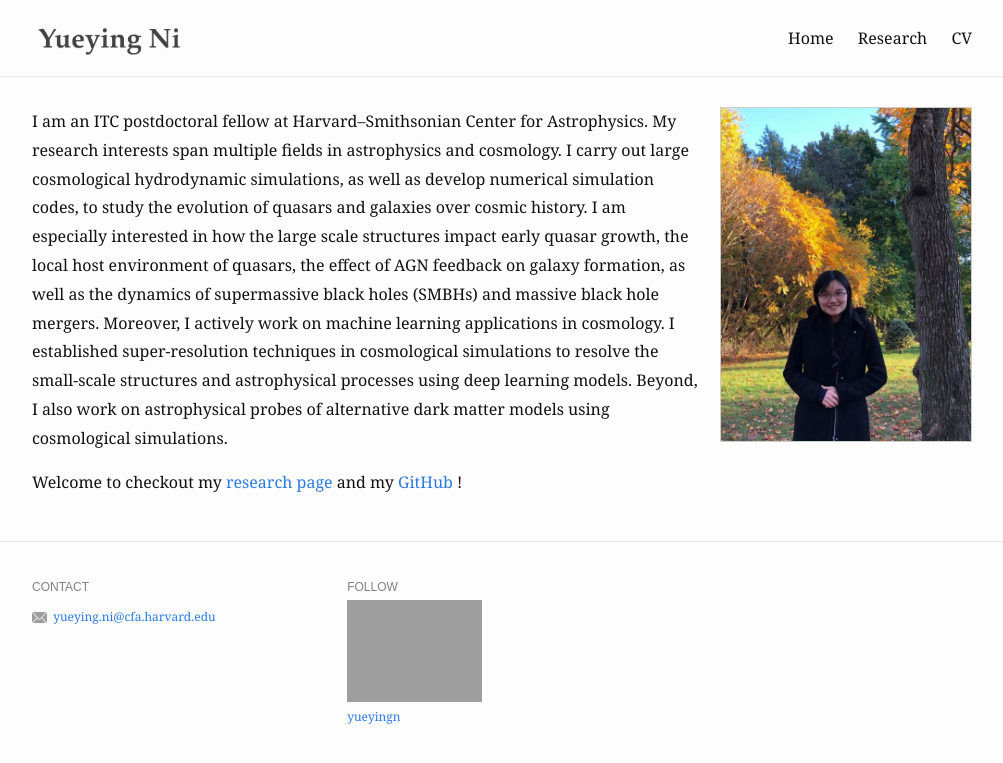
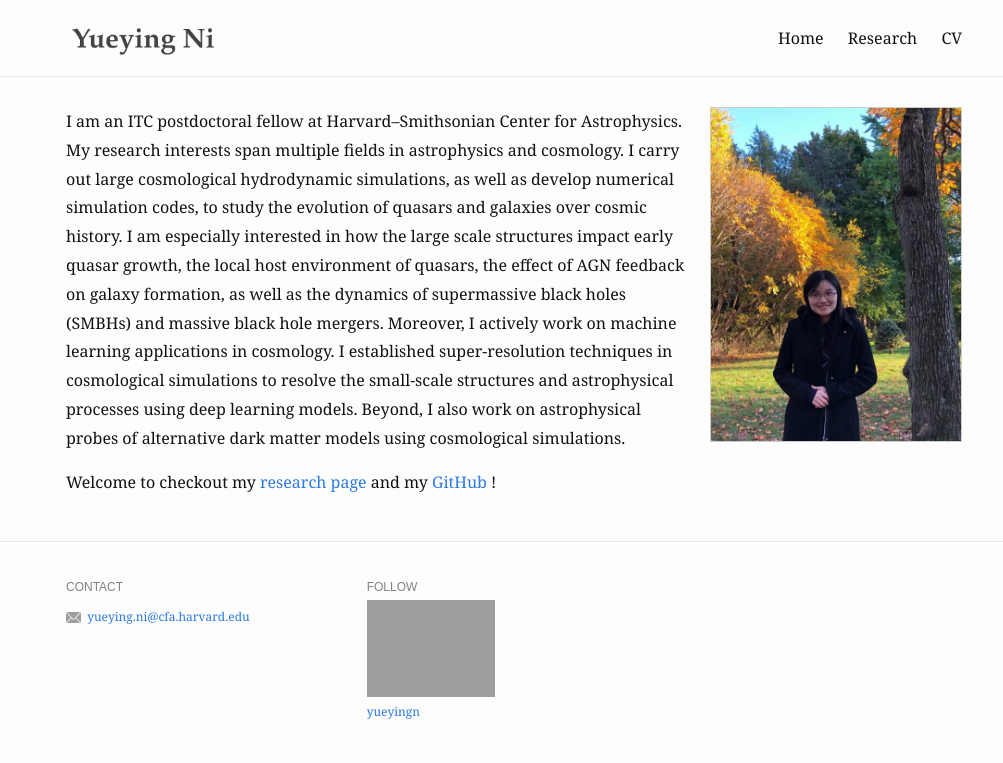
Before and after one commit to ZhanweiGao/aqqqzhanweigao.github.io, a Jekyll site: the page built from index.md, in a window 1280 px wide. Shown: the top 763 px of the page, without its empty margins (126-1129 px from the left). Built offline with Jekyll 4.4.1, drawn with Linux system fonts in a browser that asks for light colours.

Commit message:
Update _base.scss

```diff
--- a/_sass/_base.scss
+++ b/_sass/_base.scss
@@ -172,10 +172,10 @@ pre {
 .wrapper {
   max-width: -webkit-calc(1000px - (#{$spacing-unit} * 2));
   max-width:         calc(1000px - (#{$spacing-unit} * 2));
-  margin-right: 10%; // auto
-  margin-left: 10%;
-  padding-right: $spacing-unit;
-  padding-left: $spacing-unit;
+  margin-right: auto;
+  margin-left: auto;
+  padding-right: 15%; // $spacing-unit;
+  padding-left: 15%; // $spacing-unit;
   @extend %clearfix;
 
   @include media-query($on-laptop) {
```
